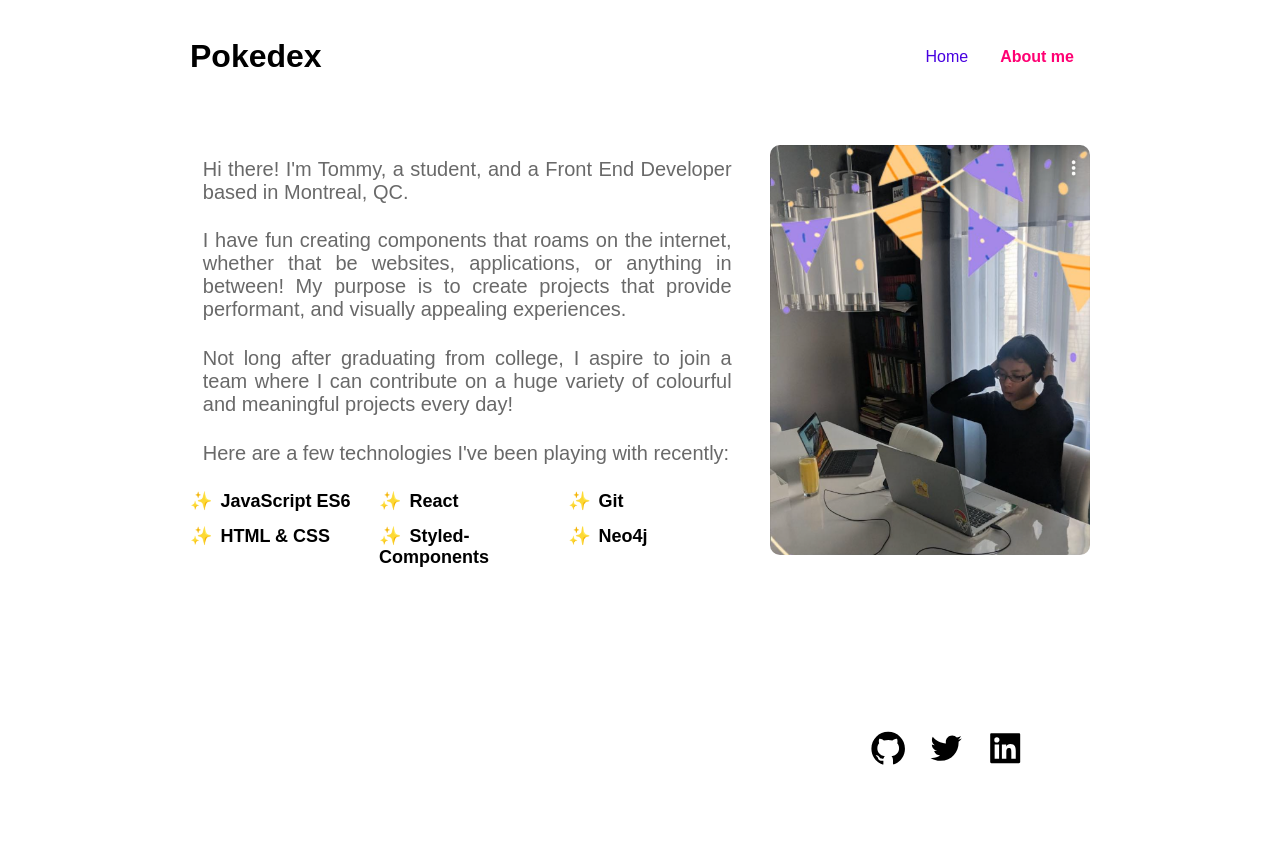
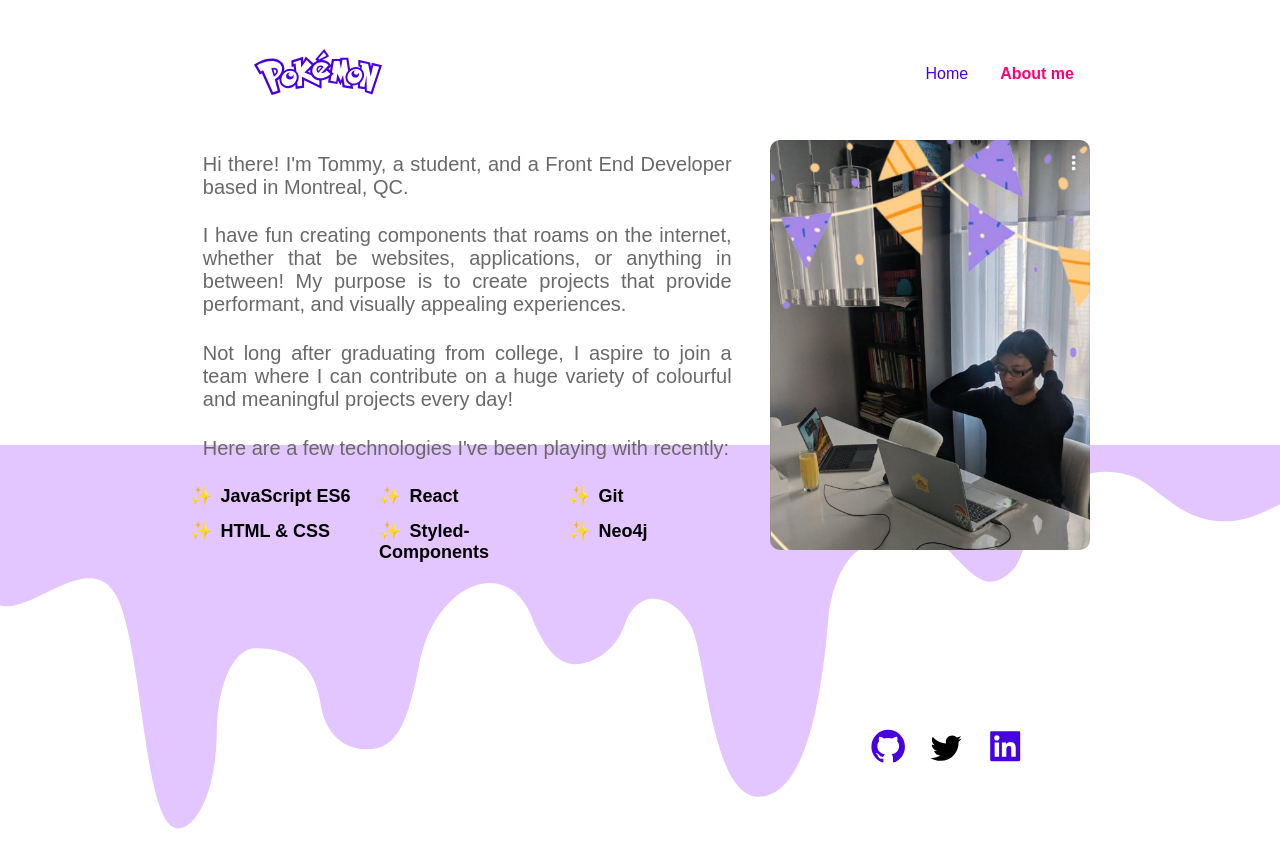
Before and after one commit to TommyQNguyen/Pokedex, a React (Create React App) app in the folder pokedex/: page /about in a window 1280 px wide. Shown: the top 868 px of the page. Before the commit the page ends 800 px from the top, so only its background shows below. Built offline with nearby package versions, Linux system fonts and the light colour scheme.

Commit message:
Added navigations with keyboard for a11y.

```diff
--- a/pokedex/src/components/Header.js
+++ b/pokedex/src/components/Header.js
@@ -1,13 +1,16 @@
 import React from "react";
-import { NavLink } from "react-router-dom";
+import { Link, NavLink } from "react-router-dom";
 
 import styled from "styled-components";
 import { COLORS } from "../utils/theme";
+import { SiPokemon } from "react-icons/si";
 
 const Header = () => {
   return (
     <Wrapper>
-      <Title>Pokedex</Title>
+      <Link to="/">
+        <Title></Title>
+      </Link>
 
       <nav>
         <NavigationList>
@@ -34,13 +37,19 @@ const Wrapper = styled.header`
   display: flex;
   justify-content: space-between;
   align-items: center;
-  padding-top: 30px;
-  padding-bottom: 30px;
-  margin-bottom: 5vh;
+  /* padding-top: 0px; */
+  /* padding-bottom: 30px; */
+  /* margin-bottom: 5vh; */
 `;
 
-const Title = styled.h1`
+const Title = styled(SiPokemon)`
   /* color: yellow; */
+  font-size: 20vw;
+  height: 10vw;
+
+  &:hover {
+    color: #ffcb05;
+  }
 `;
 
 const NavigationList = styled.ul`
--- a/pokedex/src/components/PokeList.js
+++ b/pokedex/src/components/PokeList.js
@@ -1,14 +1,17 @@
 import React, { useEffect, useState } from "react";
-import { Link } from "react-router-dom";
+import { Link, useHistory } from "react-router-dom";
 
 import styled, { keyframes } from "styled-components";
 import Button from "../components/Button";
+import { Splash } from "../components/Splash";
 import { COLORS } from "../utils/theme";
 import { POKEMON_API_URL, GEN_5_LIMIT } from "../utils/constants";
 
 const PokeList = () => {
   const [value, setValue] = useState("");
   const [pokemonList, setPokemonList] = useState([]);
+  const [selectedSuggestionIndex, setSelectionSuggestionIndex] = useState(0);
+  const history = useHistory();
 
   useEffect(() => {
     fetch(`${POKEMON_API_URL}/pokemon?limit=${GEN_5_LIMIT}`)
@@ -17,39 +20,112 @@ const PokeList = () => {
       .then(() => console.log("done Fetching..."));
   }, []); // Runs only once first render
 
+  const handleSelect = (name) => {
+    // window.alert(name);
+    history.push(`pokemon/${name}`);
+  };
+
   const handleOnChange = (event) => {
     setValue(event.target.value);
   };
 
-  const matchedSuggestions = pokemonList.filter((pokemon) => {
-    return pokemon.name.toLowerCase().includes(value.toLowerCase());
-  });
+  // const matchedSuggestions = pokemonList.filter((pokemon) => {
+  //   return pokemon.name.toLowerCase().includes(value.toLowerCase());
+  // });
+  const matchedSuggestions = pokemonList.filter((pokeObject) =>
+    pokeObject.name.toLowerCase().includes(value)
+  );
+
+  // No provided suggestions - either because the user hasn't typed anything yet,
+  // or they've typed a string that doesn't match any strings
+  const containsNoProvidedSuggestions =
+    matchedSuggestions.length > 0 && value.length > 0;
 
   // console.log(pokemonList);
 
   console.log("render");
 
   return (
-    <Wrapper>
-      <SearchContainer>
-        <Input type="text" value={value} onChange={handleOnChange}></Input>
-        <ClearButton onClick={() => setValue("")}>Clear</ClearButton>
-      </SearchContainer>
-      {pokemonList
-        .filter((pokeObject) => pokeObject.name.toLowerCase().includes(value))
-        .map((pokeObject) => {
-          return (
+    <>
+      <Splash />
+      <Wrapper>
+        <SearchContainer>
+          <Input
+            type="text"
+            value={value}
+            onChange={handleOnChange}
+            onKeyDown={(event) => {
+              switch (event.key) {
+                case "Escape":
+                  // Closes the Typeahead dropdown
+                  setValue("");
+                  setSelectionSuggestionIndex(0);
+                  break;
+                case "Enter":
+                  if (selectedSuggestionIndex > -1)
+                    handleSelect(
+                      matchedSuggestions[selectedSuggestionIndex].name
+                    );
+                  break;
+                case "ArrowUp":
+                  if (
+                    selectedSuggestionIndex > -1 &&
+                    containsNoProvidedSuggestions
+                  )
+                    setSelectionSuggestionIndex(selectedSuggestionIndex - 3);
+                  break;
+                case "ArrowDown":
+                  if (
+                    selectedSuggestionIndex < matchedSuggestions.length - 1 &&
+                    containsNoProvidedSuggestions
+                  )
+                    setSelectionSuggestionIndex(selectedSuggestionIndex + 3);
+                  break;
+                case "ArrowLeft":
+                  if (
+                    selectedSuggestionIndex < matchedSuggestions.length - 1 &&
+                    containsNoProvidedSuggestions
+                  )
+                    setSelectionSuggestionIndex(selectedSuggestionIndex - 1);
+                  break;
+                case "ArrowRight":
+                  if (
+                    selectedSuggestionIndex < matchedSuggestions.length - 1 &&
+                    containsNoProvidedSuggestions
+                  )
+                    setSelectionSuggestionIndex(selectedSuggestionIndex + 1);
+                  break;
+                default:
+                  break;
+              }
+              // console.log(selectedSuggestionIndex);
+            }}
+          ></Input>
+          <ClearButton onClick={() => setValue("")}>Clear</ClearButton>
+        </SearchContainer>
+        {matchedSuggestions.map((pokeObject, index) => {
+          const isSelected = selectedSuggestionIndex === index;
+          return containsNoProvidedSuggestions ? (
             <PokeLink key={pokeObject.name} to={`pokemon/${pokeObject.name}`}>
-              <PokeContainer>
+              <PokeContainer
+                // onClick={() => handleSelect(pokeObject.name)}
+                onMouseEnter={() => setSelectionSuggestionIndex(index)}
+                style={{
+                  boxShadow: isSelected ? "0 0 50px #9ecaed" : "",
+                }}
+              >
                 <PokemonName>{pokeObject.name}</PokemonName>
                 {/* <PokemonNationalNum>
                   #{("000" + (index + 1)).slice(-3)}
                 </PokemonNationalNum> */}
               </PokeContainer>
             </PokeLink>
+          ) : (
+            ""
           );
         })}
-    </Wrapper>
+      </Wrapper>
+    </>
   );
 };
 
@@ -61,6 +137,12 @@ const Wrapper = styled.main`
   grid-gap: 3vw;
   width: 800px;
   margin: auto;
+`;
+
+const ClipArtBackground = styled.div`
+  height: 100vw;
+  width: 100vw;
+  background-color: red;
 `;
 
 const shake = keyframes`
@@ -110,8 +192,8 @@ const PokeContainer = styled.div`
 
   &:hover {
     outline: none;
-    border-color: #9ecaed;
-    box-shadow: 0 0 50px #9ecaed;
+    border-color: mediumslateblue;
+    box-shadow: 0 0 50px mediumpurple;
     animation: ${shake} 0.5s;
   }
 `;
--- /dev/null
+++ b/pokedex/src/components/Splash.js
@@ -0,0 +1,54 @@
+import styled, { keyframes } from "styled-components";
+
+export const Splash = () => (
+  <Wrapper>
+    <svg
+      width="100vw"
+      height="100vw"
+      viewBox="0 0 1280 390"
+      fill="none"
+      xmlns="http://www.w3.org/2000/svg"
+      style={{ width: "100%", height: "auto" }}
+      color="#E3C5FF"
+    >
+      <g clip-path="url(#drip-1_svg__clip0)">
+        <path
+          d="M690.833 180.646c15.244 28.147 20.24 171.065 67.732 171.065 47.491 0 63.192-99.527 69.839-178.792 1.635-19.506 10.178-54.867 32.376-69.366 22.197-14.5 57.494-24.795 76.245-8.834 30.14 25.653 46.38 61.117 76.635 29.383 10.66-11.19 16.71-57.745 44.04-78.74 19.86-15.255 41.01-23.609 71.2-15.084 30.2 8.525 50.38 50.366 103.86 45.72 38.01-3.304 70.71-37.817 118.84-45.72 71.32-11.711 62.14 142.627 130.54 134.457 33.24-3.97 60.85-27.868 82.14-67.107 21.3-39.24 95.56-68.75 129.75-38.06 34.18 30.691 25.93 344.609 114.34 343.429 88.41-1.181 109.38-422.345 109.63-422.435V-329S586.863-318.932 540.109-318.932H-130V72.851c0 18.844 7.057 111.951 28.982 111.951 21.925 0 28.899-65.043 49.968-66.103 21.069-1.06 21.734 40.358 56.598 42.521 34.863 2.163 92.53-63.828 115.381 0 22.85 63.828 24.349 224.558 58.023 222.15 17.274-1.236 37.007-36.037 37.771-94.475.764-58.438 20.593-85.72 38.514-85.72 36.793 0 59.544 16.131 65.286 55.223 3.257 22.167 16.751 45.935 46.808 45.935s40.99-28.334 51.861-85.189c15.345-80.254 88.018-110.619 113.038-46.225 10.178 26.194 23.816 46.225 42.657 46.225 18.841 0 41.242-14.603 49.378-38.498 14.568-42.789 51.324-28.148 66.568 0z"
+          fill="#E3C5FF"
+        ></path>
+      </g>
+      <defs>
+        <clipPath id="drip-1_svg__clip0">
+          <path fill="white" d="M0 0h1280v390H0z"></path>
+        </clipPath>
+      </defs>
+    </svg>
+  </Wrapper>
+);
+
+const dittoDrip = keyframes`
+    0% {
+        transform: translateY(-100%);
+    }
+    0% {
+        transform: translateY(-100%);
+    }
+    25% {
+        transform: translateY(0%);
+    }
+    100% {
+        transform: translateY(0%);
+    }
+`;
+
+const Wrapper = styled.div`
+  position: absolute;
+  top: 0;
+  left: 0;
+  z-index: -9;
+
+  /* transform: translate(-50%), -100%; */
+  animation: 5s linear 10s infinite normal none running ${dittoDrip};
+  /* height: 100vw; */
+  width: 100vw;
+`;
--- a/pokedex/src/pages/About.js
+++ b/pokedex/src/pages/About.js
@@ -1,6 +1,6 @@
 import React from "react";
 
-import styled from "styled-components";
+import styled, { keyframes } from "styled-components";
 import tommy from "../images/tommy.png";
 import { COLORS } from "../utils/theme";
 import {
@@ -8,9 +8,12 @@ import {
   AiOutlineTwitter,
   AiFillLinkedin,
 } from "react-icons/ai";
+import { Splash } from "../components/Splash";
 
 const About = () => {
   return (
+    <>
+      <Splash />
       <Wrapper>
         <IntroContainer>
           <Introduction>
@@ -20,14 +23,14 @@ const About = () => {
 
           <Introduction>
             I have fun creating components that roams on the internet, whether
-          that be websites, applications, or anything in between! My purpose is
-          to create projects that provide performant, and visually appealing
-          experiences.
+            that be websites, applications, or anything in between! My purpose
+            is to create projects that provide performant, and visually
+            appealing experiences.
           </Introduction>
 
           <Introduction>
-          Not long after graduating from college, I aspire to join a team where
-          I can contribute on a huge variety of colourful and meaningful
+            Not long after graduating from college, I aspire to join a team
+            where I can contribute on a huge variety of colourful and meaningful
             projects every day!
           </Introduction>
 
@@ -44,13 +47,23 @@ const About = () => {
             <Skill>Neo4j</Skill>
           </SkillsContainer>
         </IntroContainer>
+        <PhotoContainer>
           <TommyPhoto src={tommy} alt="Tommy" />
+          <Overlay>
+            <OverlayText>Hello Me</OverlayText>
+          </Overlay>
+        </PhotoContainer>
         <SocialMediaContainer>
+          <a href="https://github.com/qtommyn" target="_blank">
             <GithubIcon></GithubIcon>
+          </a>
           <TwitterIcon></TwitterIcon>
+          <a href="https://www.linkedin.com/in/nguyenqtommy/" target="_blank">
             <LinkedinIcon></LinkedinIcon>
+          </a>
         </SocialMediaContainer>
       </Wrapper>
+    </>
   );
 };
 
@@ -98,9 +111,46 @@ const Greeting = styled.header`
   color: ${COLORS.primary};
 `;
 
+const PhotoContainer = styled.div`
+  position: relative;
+  width: 25vw;
+
+  &:hover {
+    opacity: 1;
+  }
+`;
+
 const TommyPhoto = styled.img`
-  width: 25vw;
+  width: 100%;
   border-radius: 10px;
+`;
+
+const OverlayText = styled.div`
+  color: white;
+  font-size: 20px;
+  position: absolute;
+  top: 50%;
+  left: 50%;
+  transform: translate(-50%, -50%);
+  -ms-transform: translate(-50%, -50%);
+`;
+
+const Overlay = styled.div`
+  position: absolute;
+  top: 0;
+  /* bottom: 0; */
+  /* left: 0; */
+  /* right: 0; */
+  height: 100%;
+  width: 100%;
+  opacity: 0;
+  border-radius: 10px;
+  transition: 1s ease;
+  background-color: rgba(50, 50, 50, 0.5);
+
+  &:hover {
+    opacity: 1;
+  }
 `;
 
 const SocialMediaContainer = styled.div`
@@ -120,6 +170,8 @@ const GithubIcon = styled(AiOutlineGithub)`
   height: auto;
 
   &:hover {
+    position: relative;
+    top: -1vh;
     color: mediumorchid;
   }
 `;
@@ -130,6 +182,8 @@ const TwitterIcon = styled(AiOutlineTwitter)`
   margin: 20px;
 
   &:hover {
+    position: relative;
+    top: -1vh;
     color: #00acee;
   }
 `;
@@ -139,6 +193,8 @@ const LinkedinIcon = styled(AiFillLinkedin)`
   height: auto;
 
   &:hover {
+    position: relative;
+    top: -1vh;
     color: #0e76a8;
   }
 `;
--- a/pokedex/src/pages/PokeListing.js
+++ b/pokedex/src/pages/PokeListing.js
@@ -1,9 +1,10 @@
 import React, { useState, useEffect } from "react";
 import { useParams } from "react-router-dom";
 
-import styled from "styled-components";
+import styled, { keyframes } from "styled-components";
 import pokemonTypeColors from "../utils/pokemonTypeColors";
 import { COLORS } from "../utils/theme";
+import { CgPokemon } from "react-icons/cg";
 
 const PokeListing = () => {
   const { pokemon } = useParams();
@@ -22,6 +23,7 @@ const PokeListing = () => {
         <div>Loading</div>
       ) : (
         <Wrapper>
+          <BackgroundLogo></BackgroundLogo>
           <PokeName>{pokemonObject.name}</PokeName>
 
           <ImageInfoContainer>
@@ -102,10 +104,33 @@ const Wrapper = styled.main`
   display: flex;
   flex-direction: column;
   text-align: center;
+  position: relative;
   height: 100%;
   padding: 0 5vw;
   width: 800px;
   margin: auto;
+  /* background-color: plum; */
+`;
+
+const rotate = keyframes`
+from {
+    transform: rotate(0deg);
+  }
+
+  to {
+    transform: rotate(360deg);
+  }
+  `;
+
+const BackgroundLogo = styled(CgPokemon)`
+  position: absolute;
+  top: 0;
+  left: 0;
+  height: 100%;
+  width: 100%;
+  color: whitesmoke;
+  z-index: -9;
+  animation: ${rotate} 10s linear infinite;
 `;
 
 const PokeName = styled.h1`
```
Also changed, not shown: 1 other file (tests, documents, lock files or other folders). Lines whose indentation alone changed are shown as unchanged.
